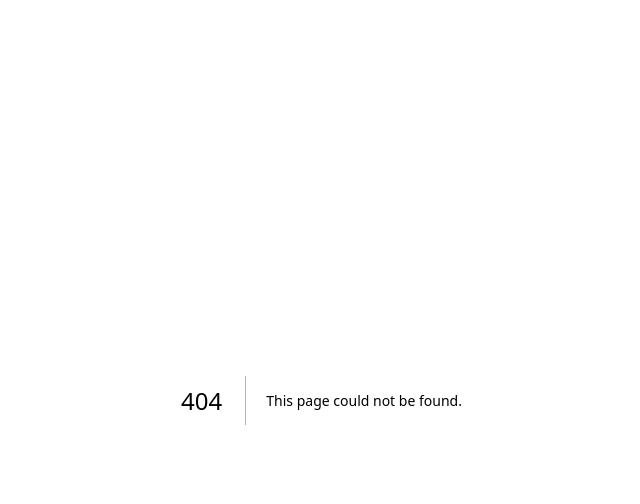
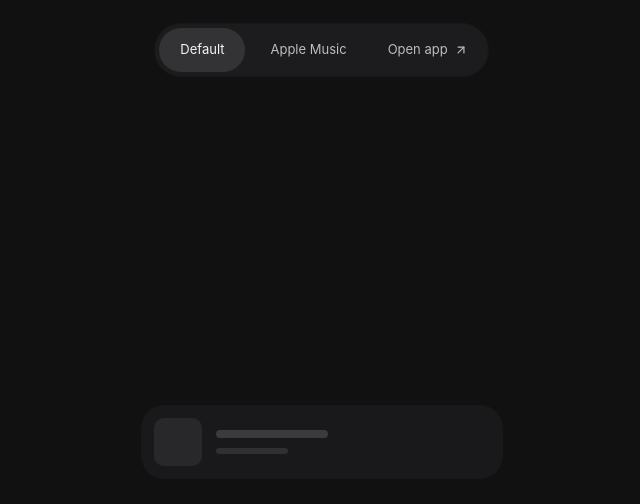
Before and after one commit to francozeta/continuity, a Next.js app: page /lab/track in a window 1280 px wide. Before the commit this address had no page. Shown: the top 504 px of the page, without its empty margins (311-951 px from the left). Built offline with nearby package versions, Linux system fonts and the light colour scheme.

Commit message:
chore(lab): preserve the original track interaction as a research fixture

```diff
--- /dev/null
+++ b/app/lab/track/page.tsx
@@ -0,0 +1,10 @@
+import { TrackExperiment } from "../../track-experiment";
+
+export default function TrackResearch() {
+  return (
+    <main id="experiment" aria-label="Continuity historical track study">
+      <h1 className="sr-only">Continuity historical track study</h1>
+      <TrackExperiment />
+    </main>
+  );
+}
```
